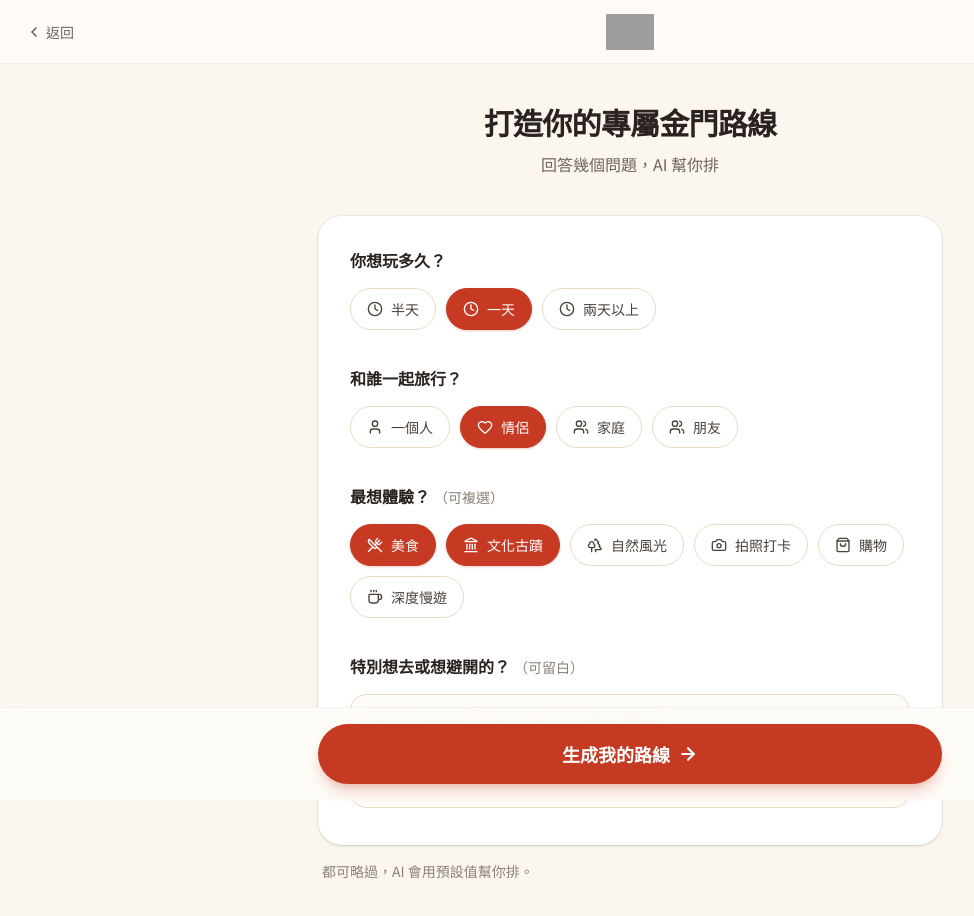
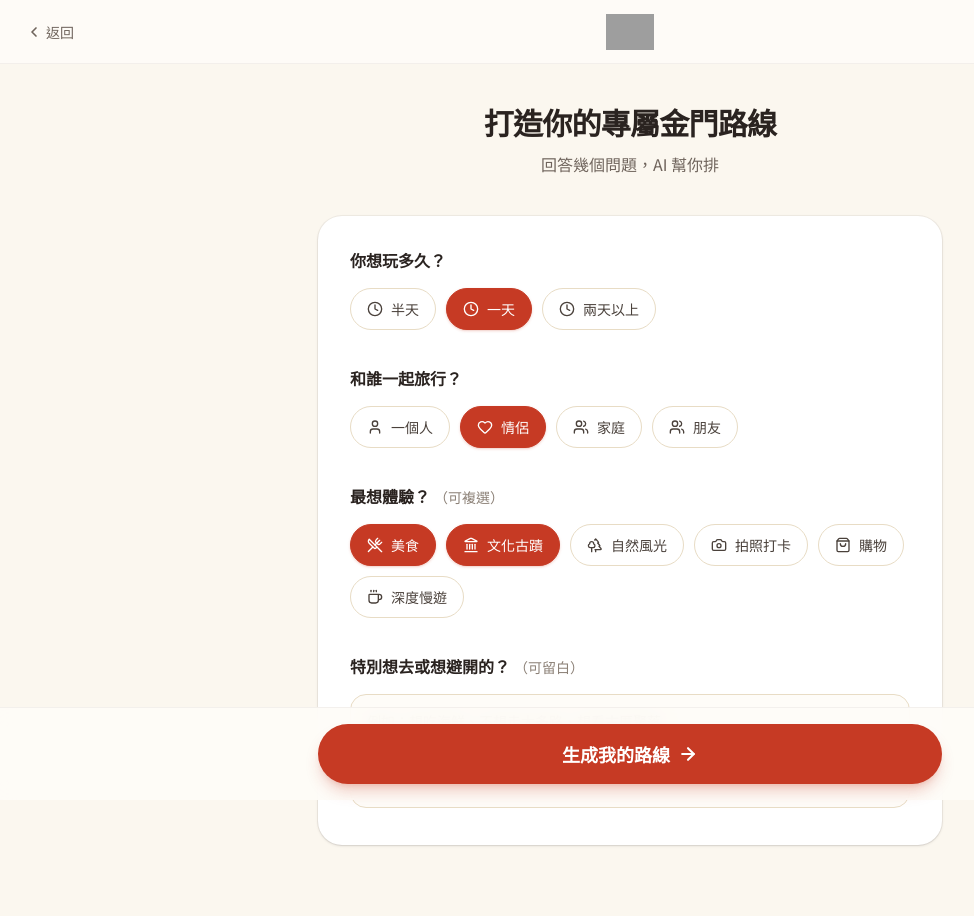
Before and after one commit to fengyao33/KinmenChamp, a React (Vite) app: page /form in a window 1280 px wide. Shown: the top 916 px of the page, without its empty margins (10-984 px from the left). Built offline with nearby package versions, Linux system fonts and the light colour scheme; grey boxes are pictures that could not be loaded.

Commit message:
polish: 表單去除說明句、Loading 步驟文案

```diff
--- a/src/pages/Form.tsx
+++ b/src/pages/Form.tsx
@@ -129,7 +129,6 @@ export default function Form() {
             />
           </section>
         </div>
-        <p className="mt-4 px-1 text-sm text-ink-400">都可略過，AI 會用預設值幫你排。</p>
       </main>
 
       {/* 底部固定 CTA */}
--- a/src/pages/Loading.tsx
+++ b/src/pages/Loading.tsx
@@ -2,7 +2,7 @@ import { useEffect, useState } from 'react'
 import { useNavigate } from 'react-router-dom'
 import { Check } from 'lucide-react'
 
-const STEPS = ['讀取你的旅遊偏好', '比對在地店家與優惠', '整理最新評論與旅遊資訊', '生成最佳路線']
+const STEPS = ['讀取你的旅遊偏好', '比對在地優惠與活動', '整理最新評論與旅遊資訊', '生成最佳路線']
 
 export default function Loading() {
   const navigate = useNavigate()
```
